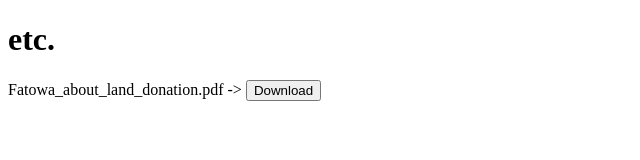
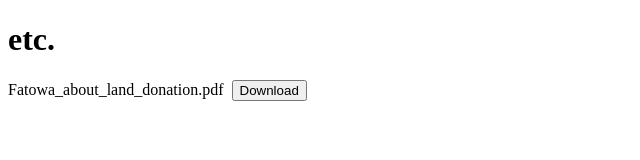
Before and after one commit to mthsn/etc, a plain HTML site: page index.html in a window 1280 px wide. Shown: the full height of the page, 0-640 px from the left. Drawn offline with Linux system fonts and the light colour scheme.

Commit message:
Update index.html

```diff
--- a/index.html
+++ b/index.html
@@ -9,7 +9,7 @@
   </head>
   <body>
     <h1>etc.</h1>
-    <p>Fatowa_about_land_donation.pdf&nbsp;->&nbsp;<button onclick="downloadFile()">Download</button></p>
+    <p>Fatowa_about_land_donation.pdf&nbsp;&nbsp;<button onclick="downloadFile()">Download</button></p>
 
     <script type="text/javascript">
       function downloadFile(){
```
